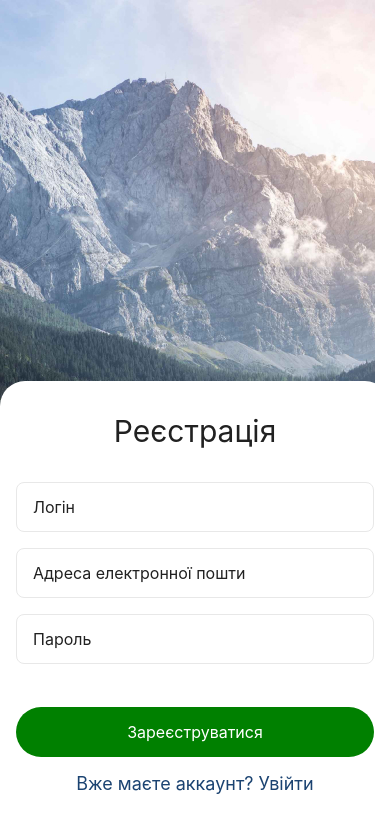
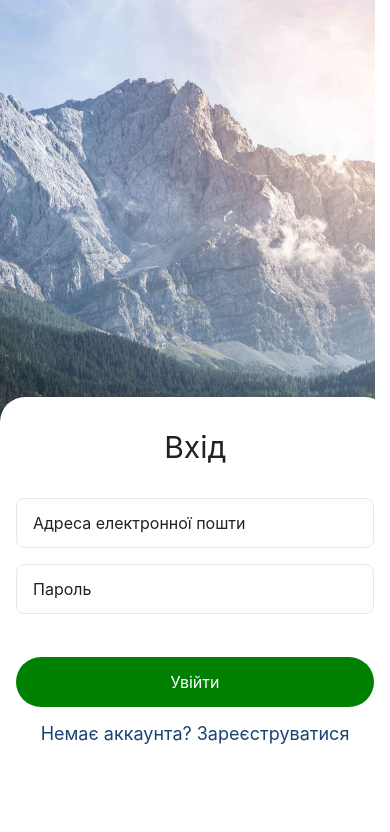
Before and after one commit to Bogdan8633/go-it-react-native-project, a React Native app: screen / in a window 390 px wide. Shown: the top 832 px of the page. Built offline with nearby package versions, Linux system fonts and the light colour scheme.

Commit message:
add_navigation

```diff
--- a/App.js
+++ b/App.js
@@ -1,24 +1,28 @@
 import { StatusBar } from "expo-status-bar";
 import { StyleSheet, Text, View } from "react-native";
-import LoginScreen from "./Screens/LoginScreen";
-import RegistrationScreen from "./Screens/RegistrationScreen";
+import { createStackNavigator } from "@react-navigation/stack";
+import { NavigationContainer } from "@react-navigation/native";
+
+import LoginScreen from "./Screens/auth/LoginScreen";
+import RegistrationScreen from "./Screens/auth/RegistrationScreen";
+
+const AuthStack = createStackNavigator();
 
 export default function App() {
   return (
-    // <View style={styles.container}>
-    //   <Text>Open up App.js to start working on your app!</Text>
-    //   <StatusBar style="auto" />
-    //   <LoginScreen></LoginScreen>
-    // </View>
-    <RegistrationScreen />
+    <NavigationContainer>
+      <AuthStack.Navigator>
+        <AuthStack.Screen
+          options={{ headerShown: false }}
+          name="Login"
+          component={LoginScreen}
+        />
+        <AuthStack.Screen
+          options={{ headerShown: false }}
+          name="Register"
+          component={RegistrationScreen}
+        />
+      </AuthStack.Navigator>
+    </NavigationContainer>
   );
 }
-
-// const styles = StyleSheet.create({
-//   container: {
-//     flex: 1,
-//     backgroundColor: "#fff",
-//     alignItems: "center",
-//     justifyContent: "center",
-//   },
-// });
--- a/Screens/LoginScreen.jsx
+++ b/Screens/auth/LoginScreen.jsx
@@ -12,6 +12,7 @@ import {
   KeyboardAvoidingView,
   Keyboard,
   TouchableWithoutFeedback,
+  Button,
 } from "react-native";
 
 const initialState = {
@@ -19,7 +20,8 @@ const initialState = {
   password: "",
 };
 
-export default function LoginScreen() {
+export default function LoginScreen({ navigation }) {
+  console.log("navigation: ", navigation);
   const [isShowKeyboard, setIsShowKeyboard] = useState(false);
   const [state, setState] = useState(initialState);
 
@@ -40,7 +42,7 @@ export default function LoginScreen() {
       <View style={styles.container}>
         <ImageBackground
           style={styles.image}
-          source={require("../assets/images/photoBackground.jpg")}
+          source={require("../../assets/images/photoBackground.jpg")}
         >
           <KeyboardAvoidingView
             behavior={Platform.OS == "ios" ? "padding" : ""}
@@ -90,9 +92,14 @@ export default function LoginScreen() {
                 >
                   <Text style={styles.btnTitle}>Увійти</Text>
                 </TouchableOpacity>
-                <Text style={styles.toRegister}>
-                  Немає аккаунта? Зареєструватися
-                </Text>
+                <TouchableOpacity
+                  onPress={() => navigation.navigate("Register")}
+                  style={{ marginTop: 16 }}
+                >
+                  <Text style={styles.toRegister}>
+                    Немає аккаунта? Зареєструватися
+                  </Text>
+                </TouchableOpacity>
               </View>
             </View>
           </KeyboardAvoidingView>
@@ -164,6 +171,6 @@ const styles = StyleSheet.create({
     color: "#1B4371",
     fontSize: 18,
     textAlign: "center",
-    marginTop: 16,
+    // marginTop: 16,
   },
 });
--- a/Screens/RegistrationScreen.jsx
+++ b/Screens/auth/RegistrationScreen.jsx
@@ -12,6 +12,7 @@ import {
   KeyboardAvoidingView,
   Keyboard,
   TouchableWithoutFeedback,
+  Button,
 } from "react-native";
 
 const initialState = {
@@ -20,7 +21,7 @@ const initialState = {
   password: "",
 };
 
-export default function RegistrationScreen() {
+export default function RegistrationScreen({ navigation }) {
   const [isShowKeyboard, setIsShowKeyboard] = useState(false);
   const [state, setState] = useState(initialState);
 
@@ -41,7 +42,7 @@ export default function RegistrationScreen() {
       <View style={styles.container}>
         <ImageBackground
           style={styles.image}
-          source={require("../assets/images/photoBackground.jpg")}
+          source={require("../../assets/images/photoBackground.jpg")}
         >
           <KeyboardAvoidingView
             behavior={Platform.OS == "ios" ? "padding" : ""}
@@ -107,7 +108,12 @@ export default function RegistrationScreen() {
                 >
                   <Text style={styles.btnTitle}>Зареєструватися</Text>
                 </TouchableOpacity>
-                <Text style={styles.toRegister}>Вже маєте аккаунт? Увійти</Text>
+                <TouchableOpacity
+                  onPress={() => navigation.navigate("Login")}
+                  style={{ marginTop: 16 }}
+                >
+                  <Text style={styles.toLogin}>Вже маєте аккаунт? Увійти</Text>
+                </TouchableOpacity>
               </View>
             </View>
           </KeyboardAvoidingView>
@@ -175,10 +181,9 @@ const styles = StyleSheet.create({
     color: "#FFFFFF",
     fontSize: 16,
   },
-  toRegister: {
+  toLogin: {
     color: "#1B4371",
     fontSize: 18,
     textAlign: "center",
-    marginTop: 16,
   },
 });
```
Also changed, not shown: package.json (+13 -5 lines), 1 other file (tests, documents, lock files or other folders).
